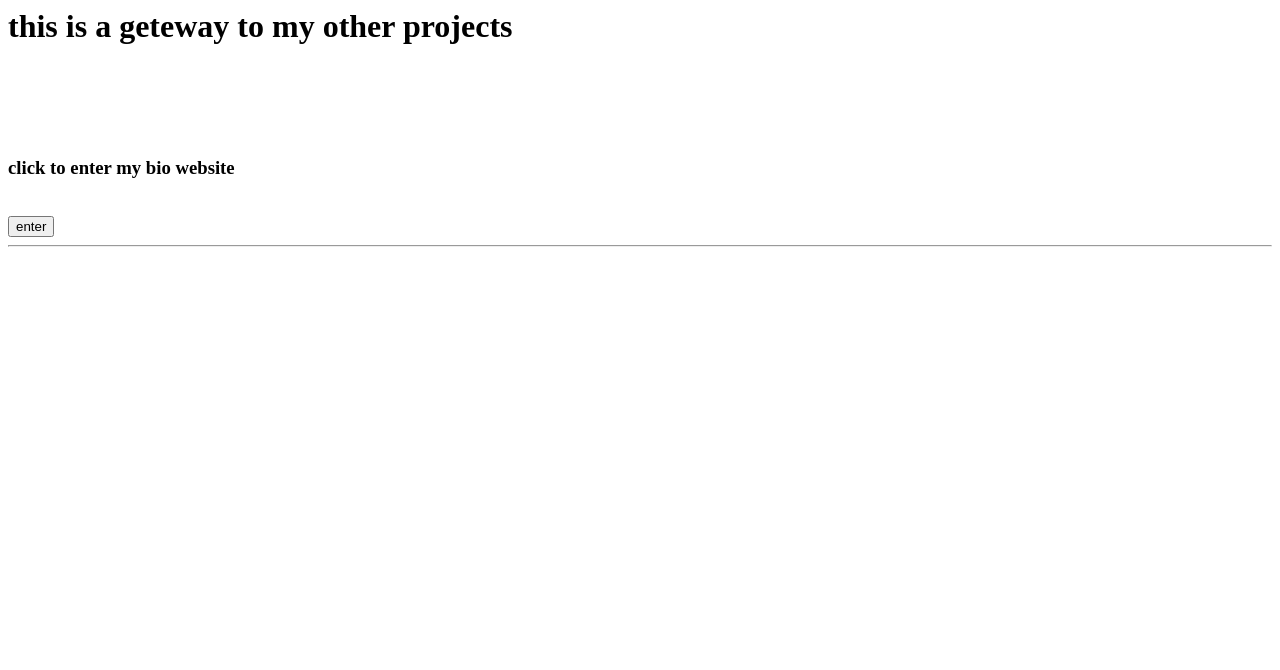
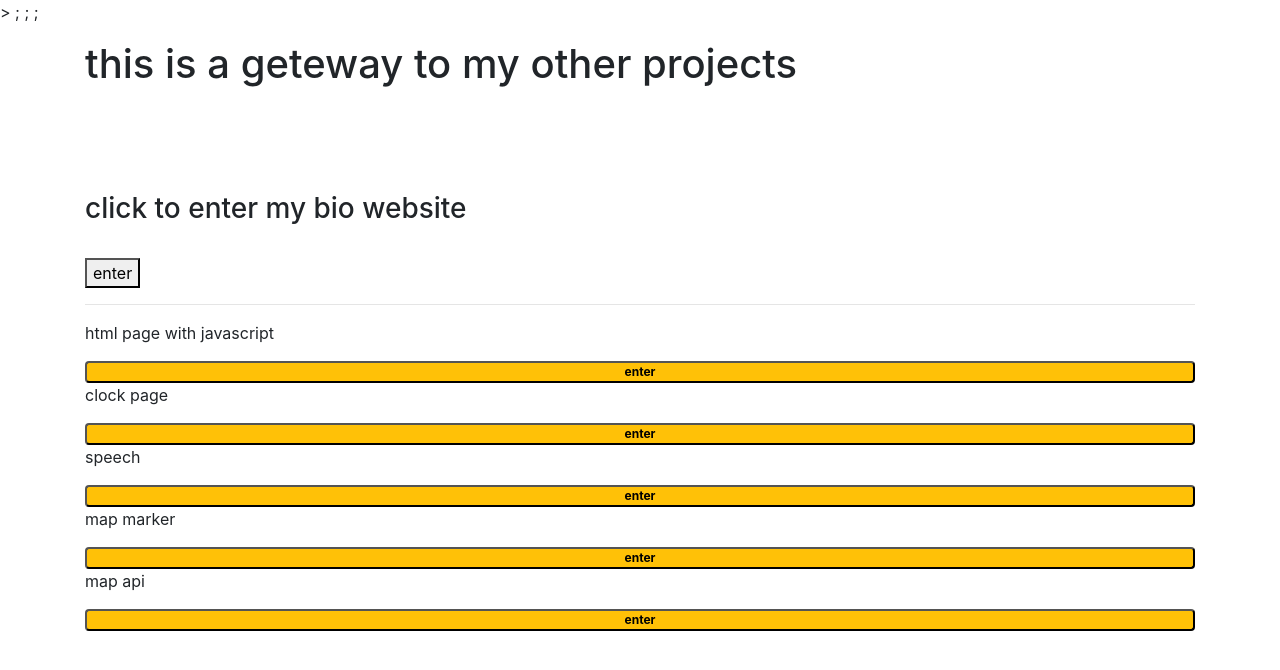
Before and after one commit to jjondelrosario2/Jonathandel.github.io, a plain HTML site: page jonathandel_web/index.html in a window 1280 px wide. Drawn offline with nearby package versions, Linux system fonts and the light colour scheme.

Commit message:
index.html

```diff
--- a/jonathandel_web/index.html
+++ b/jonathandel_web/index.html
@@ -2,9 +2,19 @@
 <html>
 <head>
     <title>index</title>
-</head>
+
+<meta charset="utf-8">
+<meta name="viewport" content="width=device-width, initial-scale=1">
+<link href="https://cdn.jsdelivr.net/npm/bootstrap@5.1.3/dist/css/bootstrap.min.css&quot; rel="stylesheet">
+<script src="https://cdn.jsdelivr.net/npm/bootstrap@5.1.3/dist/js/bootstrap.bundle.min.js"></script>&gt;
+<link rel="stylesheet" href="https://maxcdn.bootstrapcdn.com/bootstrap/4.5.2/css/bootstrap.min.css"&gt;
+  <script src="https://ajax.googleapis.com/ajax/libs/jquery/3.5.1/jquery.min.js"></script>;
+  <script src="https://cdnjs.cloudflare.com/ajax/libs/popper.js/1.16.0/umd/popper.min.js"></script>;
+  <script src="https://maxcdn.bootstrapcdn.com/bootstrap/4.5.2/js/bootstrap.min.js"></script>;
+  </head>
 
 <body>
+<div class='container mt-3'>
 <h1>this is a geteway to my other projects</h1>
 <br><br><br><br>
 
@@ -13,3 +23,29 @@
 <a href='p1_aboutme 2.html'>
    <button>enter</button></a>
   <hr>
+
+  <p> html page with javascript </p>
+
+  <a href='js3integration.html'>
+  <button class="badge bg-warning btn-block">enter</button></a>
+
+   <p> clock page</p>
+
+  <a href='clockit.html'>
+  <button class="badge bg-warning btn-block">enter</button></a>
+
+   <p> speech </p>
+
+  <a href='speech1.html'>
+  <button class="badge bg-warning btn-block">enter</button></a>
+
+   <p> map marker </p>
+
+  <a href='mapmarker.html'>
+  <button class="badge bg-warning btn-block">enter</button></a>
+
+
+   <p> map api </p>
+
+  <a href='map_api_jonathan.html'>
+  <button class="badge bg-warning btn-block">enter</button></a>
```
